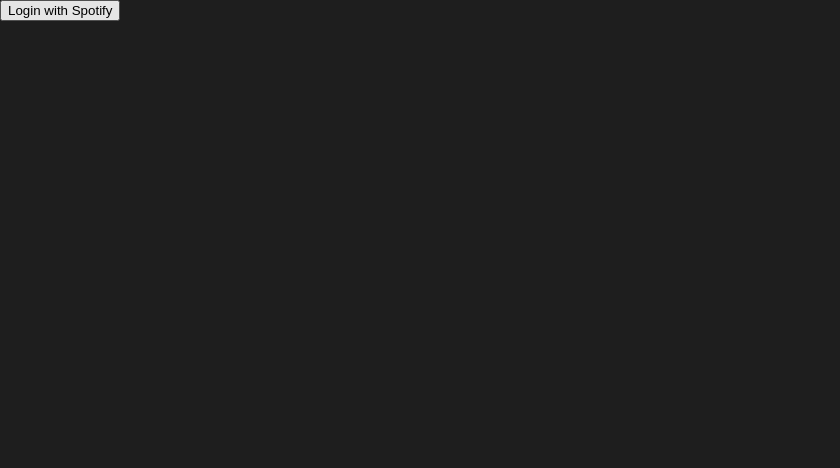
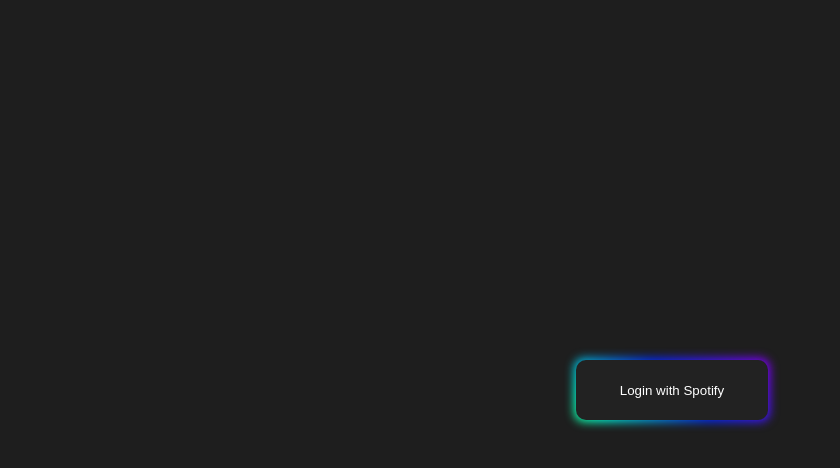
Before and after one commit to andre-thompson/5lush, a plain HTML site: page html/budget.html in a window 1280 px wide. Shown: the whole page, without its empty margins (0-840 px from the left). Drawn offline with Linux system fonts and the light colour scheme.

Commit message:
spotify login on budget page fixed

```diff
--- a/html/budget.html
+++ b/html/budget.html
@@ -18,7 +18,7 @@
         </head>
 
 	<body>
-		<button id="loginBtn">Login with Spotify</button>
+		<button id="loginBtn" class="button-85" role="button">Login with Spotify</button>
 	</body>
 	<script>
 
@@ -47,12 +47,7 @@
         // Handle login button click
         document.getElementById('loginBtn').addEventListener('click', async () => {
 
-            fetch('spotify-api/login').then(response => response.json())
-	    .then(data => {
-
-
-
-	    });
+            window.location.href = "/spotify-api/login";
 
 
 
--- a/html/css/styles2.css
+++ b/html/css/styles2.css
@@ -58,3 +58,91 @@
 	margin-left:auto;
 	margin-right: auto;
 }
+
+
+/* CSS */
+.button-85 {
+  width: 15vw;
+  position: absolute;
+  left: 45vw;
+  top: 45vh;
+  height: 7.5vh;
+  padding: 0.6em 2em;
+  border: none;
+  outline: none;
+  color: rgb(255, 255, 255);
+  background: #111;
+  cursor: pointer;
+  position: relative;
+  z-index: 0;
+  border-radius: 10px;
+  user-select: none;
+  -webkit-user-select: none;
+  touch-action: manipulation;
+}
+
+.button-85:before {
+  content: "";
+  background: linear-gradient(
+    45deg,
+    #ff0000,
+    #ff7300,
+    #fffb00,
+    #48ff00,
+    #00ffd5,
+    #002bff,
+    #7a00ff,
+    #ff00c8,
+    #ff0000
+  );
+  position: absolute;
+  top: -2px;
+  left: -2px;
+  background-size: 400%;
+  z-index: -1;
+  filter: blur(5px);
+  -webkit-filter: blur(5px);
+  width: calc(100% + 4px);
+  height: calc(100% + 4px);
+  animation: glowing-button-85 20s linear infinite;
+  transition: opacity 0.3s ease-in-out;
+  border-radius: 10px;
+}
+
+@keyframes glowing-button-85 {
+  0% {
+    background-position: 0 0;
+  }
+  50% {
+    background-position: 400% 0;
+  }
+  100% {
+    background-position: 0 0;
+  }
+}
+
+.button-85:after {
+  z-index: -1;
+  content: "";
+  position: absolute;
+  width: 100%;
+  height: 100%;
+  background: #222;
+  left: 0;
+  top: 0;
+  border-radius: 10px;
+}
+@media (max-width:980px){
+	.button-85 {
+		width: 35vw;
+		height: 10vh;
+		left: 35vw;
+
+	}
+
+
+
+
+
+
+}
```
